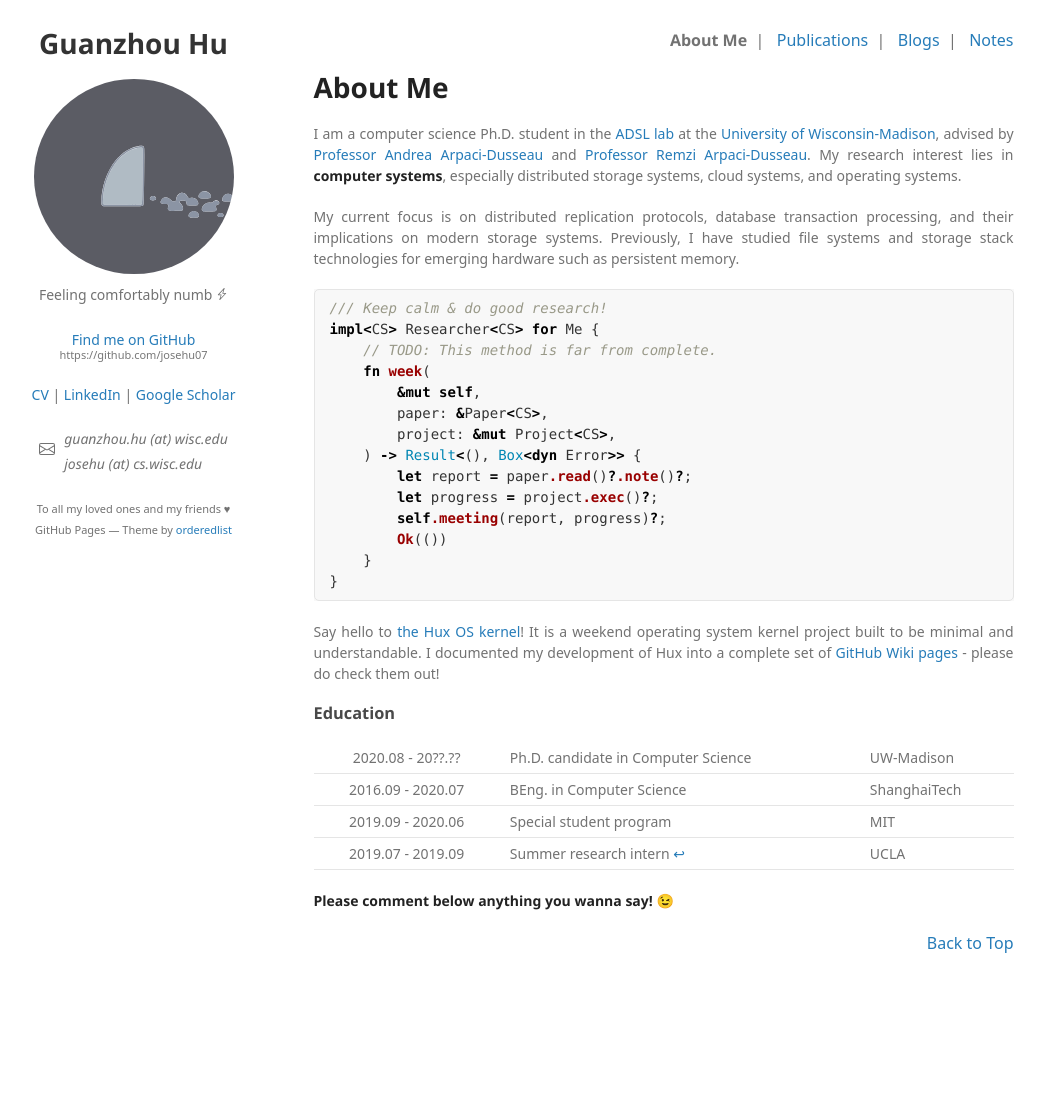
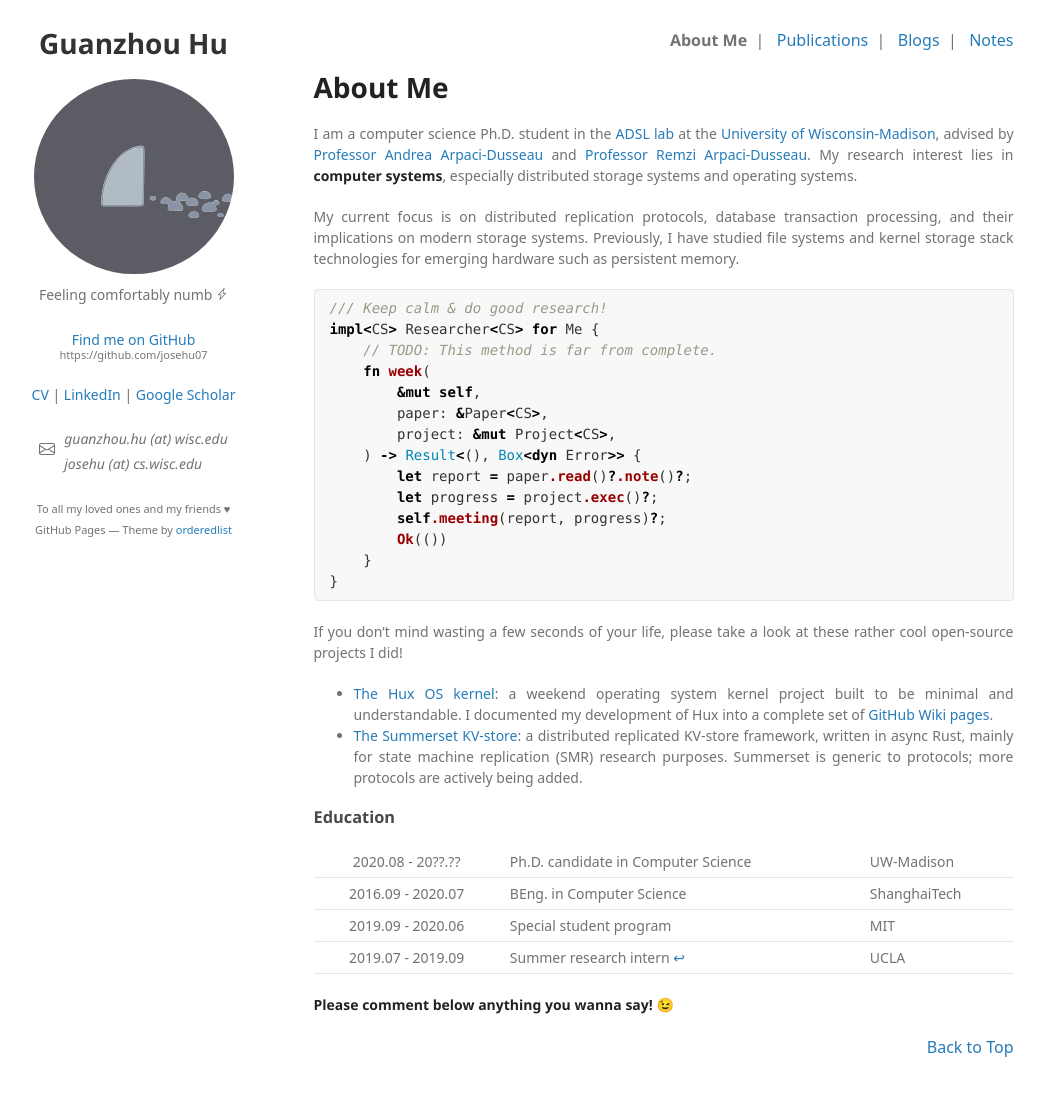
Before and after one commit to josehu07/josehu07.github.io, a Jekyll site: the page built from index.md, in a window 1280 px wide and 1129 px high. Shown: the top 1096 px of the window, without its empty margins (119-1164 px from the left). Built offline with Jekyll 4.4.1, drawn with Linux system fonts in a browser that asks for light colours; some web fonts are replaced; a script that is not in the unit is left out; comment, search, counter and statistics services are not loaded.

Commit message:
add Summerset ad. to index page

````diff
--- a/index.md
+++ b/index.md
@@ -13,9 +13,9 @@ permalink: /
 
 # About Me
 
-I am a computer science Ph.D. student in the [ADSL lab](https://research.cs.wisc.edu/adsl/) at the [University of Wisconsin-Madison](https://www.wisc.edu/), advised by [Professor Andrea Arpaci-Dusseau](http://pages.cs.wisc.edu/~dusseau/) and [Professor Remzi Arpaci-Dusseau](http://pages.cs.wisc.edu/~remzi/). My research interest lies in **computer systems**, especially distributed storage systems, cloud systems, and operating systems.
+I am a computer science Ph.D. student in the [ADSL lab](https://research.cs.wisc.edu/adsl/) at the [University of Wisconsin-Madison](https://www.wisc.edu/), advised by [Professor Andrea Arpaci-Dusseau](http://pages.cs.wisc.edu/~dusseau/) and [Professor Remzi Arpaci-Dusseau](http://pages.cs.wisc.edu/~remzi/). My research interest lies in **computer systems**, especially distributed storage systems and operating systems.
 
-My current focus is on distributed replication protocols, database transaction processing, and their implications on modern storage systems. Previously, I have studied file systems and storage stack technologies for emerging hardware such as persistent memory.
+My current focus is on distributed replication protocols, database transaction processing, and their implications on modern storage systems. Previously, I have studied file systems and kernel storage stack technologies for emerging hardware such as persistent memory.
 
 ```rust
 /// Keep calm & do good research!
@@ -34,7 +34,10 @@ impl<CS> Researcher<CS> for Me {
 }
 ```
 
-Say hello to [the Hux OS kernel](https://github.com/josehu07/hux-kernel)! It is a weekend operating system kernel project built to be minimal and understandable. I documented my development of Hux into a complete set of [GitHub Wiki pages](https://github.com/josehu07/hux-kernel/wiki) - please do check them out!
+If you don't mind wasting a few seconds of your life, please take a look at these rather cool open-source projects I did!
+
+- [The Hux OS kernel](https://github.com/josehu07/hux-kernel): a weekend operating system kernel project built to be minimal and understandable. I documented my development of Hux into a complete set of [GitHub Wiki pages](https://github.com/josehu07/hux-kernel/wiki).
+- [The Summerset KV-store](https://github.com/josehu07/summerset): a distributed replicated KV-store framework, written in async Rust, mainly for state machine replication (SMR) research purposes. Summerset is generic to protocols; more protocols are actively being added.
 
 ### Education
 
````
Also changed, not shown: publications.md (+1 -1 lines).
